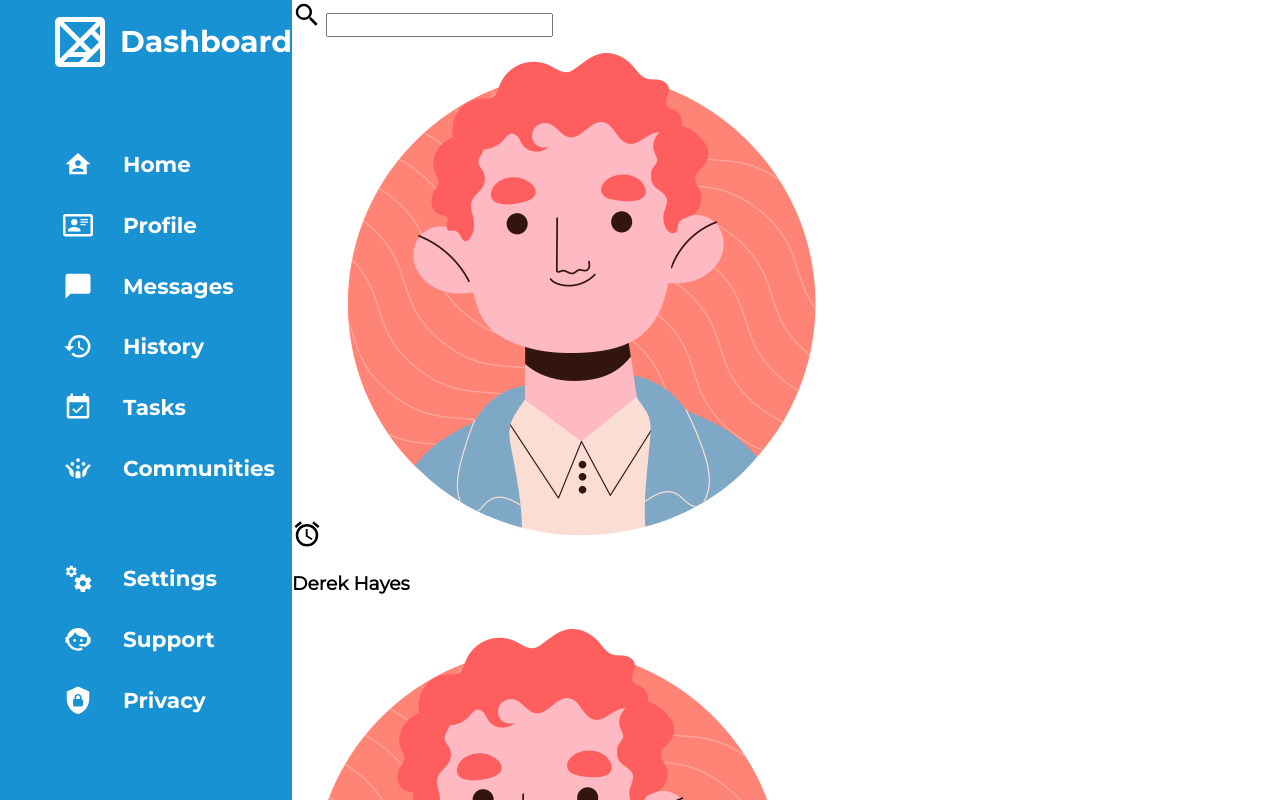
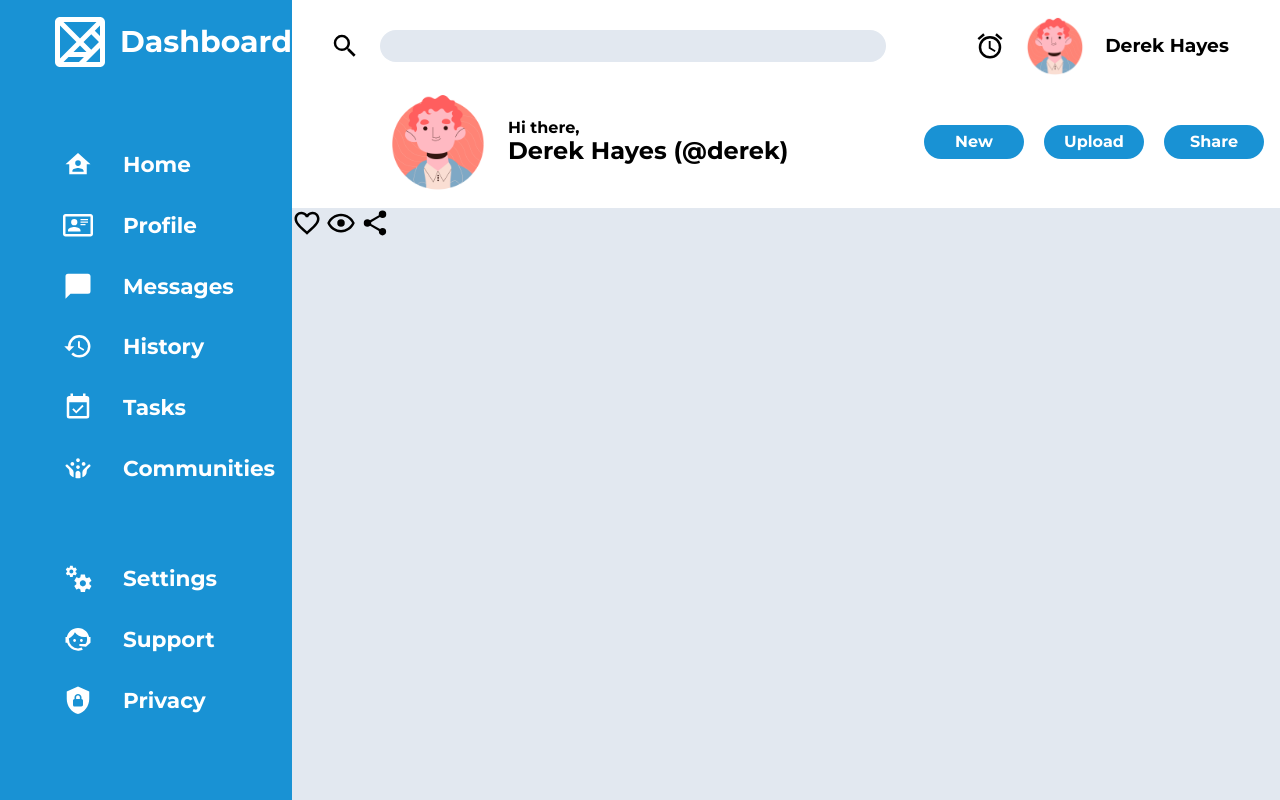
Before and after one commit to derekwhayes/admin-dashboard, a website: page index.html in a window 1280 px wide. Shown: the top 800 px of the page. Drawn offline with nearby package versions, Linux system fonts and the light colour scheme.

Commit message:
Style header

```diff
--- a/index.html
+++ b/index.html
@@ -9,21 +9,23 @@
 </head>
 <body>
     <header>
-        <div>
+        <div class="search">
             <svg xmlns="http://www.w3.org/2000/svg" viewBox="0 0 24 24"><title>magnify</title><path d="M9.5,3A6.5,6.5 0 0,1 16,9.5C16,11.11 15.41,12.59 14.44,13.73L14.71,14H15.5L20.5,19L19,20.5L14,15.5V14.71L13.73,14.44C12.59,15.41 11.11,16 9.5,16A6.5,6.5 0 0,1 3,9.5A6.5,6.5 0 0,1 9.5,3M9.5,5C7,5 5,7 5,9.5C5,12 7,14 9.5,14C12,14 14,12 14,9.5C14,7 12,5 9.5,5Z" /></svg>
             <input type="search">
         </div>
-        <div>
+        <div class="account-info">
             <svg xmlns="http://www.w3.org/2000/svg" viewBox="0 0 24 24"><title>alarm</title><path d="M12,20A7,7 0 0,1 5,13A7,7 0 0,1 12,6A7,7 0 0,1 19,13A7,7 0 0,1 12,20M12,4A9,9 0 0,0 3,13A9,9 0 0,0 12,22A9,9 0 0,0 21,13A9,9 0 0,0 12,4M12.5,8H11V14L15.75,16.85L16.5,15.62L12.5,13.25V8M7.88,3.39L6.6,1.86L2,5.71L3.29,7.24L7.88,3.39M22,5.72L17.4,1.86L16.11,3.39L20.71,7.25L22,5.72Z" /></svg>
             <img src="./images/man.png" alt="Portrait of cartoon man">
             <h3>Derek Hayes</h3>
         </div>
-        <div>
+        <div class="greeting">
             <img src="./images/man.png" alt="Portrait of cartoon man">
-            <p>Hi there,</p>
-            <h3>Derek Hayes (@derek)</h3>
+            <div class="greeting-text">
+                <p>Hi there,</p>
+                <h3>Derek Hayes (@derek)</h3>
+            </div>
         </div>
-        <div>
+        <div class="buttons">
             <button>New</button>
             <button>Upload</button>
             <button>Share</button>
--- a/styles/style.css
+++ b/styles/style.css
@@ -34,7 +34,70 @@ svg {
 
 header {
     background-color: var(--header-cards);
+    font-family: montserrat-bold;
     grid-column: 2 / 3;
+    display: grid;
+    grid-template-columns: 2fr 1fr;
+    grid-template-rows: 1fr, 2fr;
+    padding-top: 1rem;
+}
+
+header > div {
+    display: flex;
+    gap: 20px;
+    align-items: center;
+    justify-content: center;
+}
+
+.search > svg {
+    cursor: pointer;
+}
+
+input {
+    width: 80%;
+    height: 2rem;
+    border-radius: 20px;
+    border: none;
+    background-color: var(--main);
+    padding: 0 1rem;
+    font-family: montserrat;
+}
+
+input:focus {
+    box-shadow: 0 0 5px 3px var(--accent);
+}
+
+.account-info > svg {
+    width: 30px;
+    cursor: pointer;
+}
+
+.account-info > img {
+    width: 60px;
+    cursor: pointer;
+}
+
+.account-info > h3 {
+    cursor: pointer;
+}
+
+.greeting {
+    justify-self: start;
+    padding: 1rem 6rem;
+}
+
+.greeting > img {
+    width: 100px;
+}
+
+.greeting-text > p {
+    font-size: 1rem;
+    margin: 0;
+}
+
+.greeting-text > h3 {
+    font-size: 1.5rem;
+    margin: 0;
 }
 
 /* SIDEBAR */
@@ -85,9 +148,26 @@ aside > div > div:hover {
     width: 75px;
 }
 
+.buttons {
+    display: grid;
+    grid-template-columns: repeat(3, 100px);
+    justify-items: center;
+    padding-right: 1rem;
+}
+
+button {
+    background-color: var(--sidebar);
+    color: #fff;
+    border: none;
+    width: 100px;
+    padding: 0.5rem;
+    border-radius: 50px;
+
+
+}
+
 /* MAIN */
 
 main {
     background-color: var(--main);
-
 }
```
